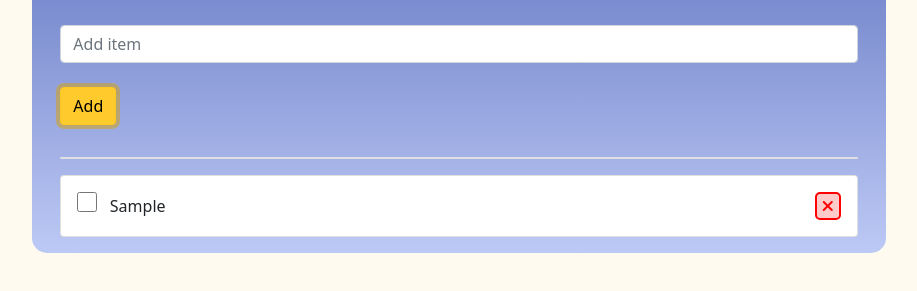
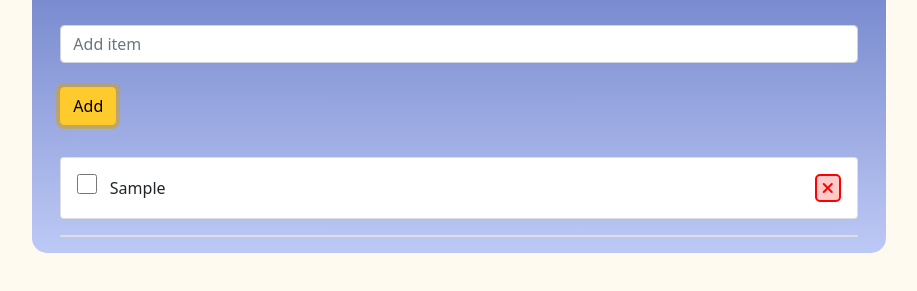
Before and after one commit to mridulthakur009/To-Do-App, a plain HTML site: page index.html in a window 1280 px wide. Both pictures are taken after typing "Sample" into the empty fields and a click on the button "Add". Shown: the part 199-490 px from the top of the page, without its empty margins (181-1098 px from the left). Drawn offline with Linux system fonts and the light colour scheme.

Commit message:
modified code

```diff
--- a/css/style.css
+++ b/css/style.css
@@ -7,7 +7,6 @@
 .bgFFFAF0{
     background-color: #FFFAF0;
 }
-
 
 .bg6579C8{
     background: linear-gradient( to bottom, #5D71BF , #bdc9f5  );
@@ -26,6 +25,9 @@
     text-decoration: none;
   }
 
+.card{
+  margin: 30px;
+}
   .checkbox:checked ~ .text {
     text-decoration: line-through;
   }
--- a/js/script.js
+++ b/js/script.js
@@ -1,30 +1,31 @@
-
 function add() {
   let input = document.getElementById("input");
 
   if (input.value == "") {
       alert("Please enter any task");
-    }
-    else{
-    let data = document.querySelector(".cardss")
-    data.innerHTML +=
-    `
-    <div class="card m-3">
+  } else {
+      let data = document.querySelector(".cardss");
+
+      let newTask = document.createElement("div");
+      newTask.classList.add("card", "m-3");
+
+      newTask.innerHTML = `
           <div class="card-body">
               <input type="checkbox" class="checkbox">
-        <p class="text"> &nbsp;
-        ${document.querySelector("#input").value}
-        </p>
+              <p class="text"> &nbsp; ${input.value}</p>
               <label for="checkbox"></label>
-        <button class="delete"><i class="fa-solid fa-xmark" style="color: #ff0000;" onclick="removeTask(this.parentNode)" ></i></button>
-      </div>
+              <button class="delete">
+                  <i class="fa-solid fa-xmark" style="color: #ff0000;" onclick="removeTask(this.parentNode.parentNode)"></i>
+              </button>
           </div>
       `;
+
+      data.insertBefore(newTask, data.firstChild);
 
       input.value = "";
   }
 }
 
 function removeTask(task) {
-    task.parentNode.parentNode.remove();
+  task.remove();
 }
```
Also changed, not shown: index.html (+2 -2 lines), js/demo.js (added, +31 -0 lines). Lines whose indentation alone changed are shown as unchanged.
